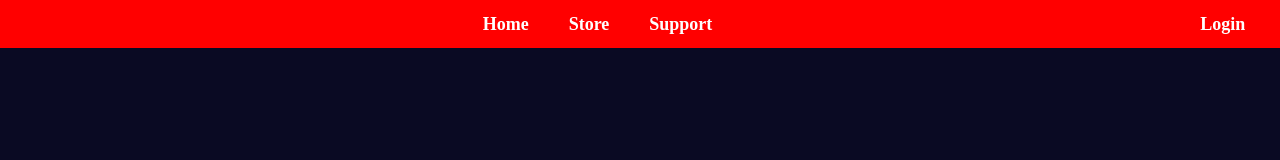
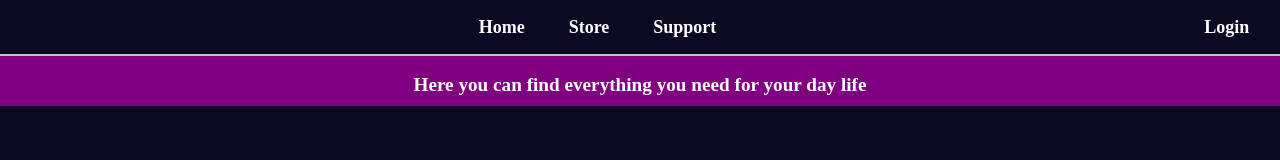
Before and after one commit to Lunarcodeq/ECO-Store, a plain HTML site: page ECO/index.html in a window 1280 px wide. Drawn offline with Linux system fonts and the light colour scheme.

Commit message:
Few changes

```diff
--- a/ECO/index.html
+++ b/ECO/index.html
@@ -7,7 +7,7 @@
         <link rel="stylesheet" href="styles.css">
     </head>
     <body>
-        <nav class="navbar">
+        <header class="navbar">
             <div class="locations">
               <span></span>
               <a href="">Home</a>
@@ -15,7 +15,13 @@
               <a href="">Support</a>
             </div>
             <a href="" class="login">Login</a>
-        </nav>
+        </header>
+        <section class="show-img">
+            <div class="image-container">
+              <img src="https://www.jarir.com/cdn-cgi/image/fit=contain,width=1200,height=auto,quality=100,metadata=none/https://wps-media.jarir.com/wp-content/uploads/2025/05/mb_ksa_210525_huawei_watch5_launch_en2.png" alt="">
+              <p>Here you can find everything you need for your day life</p>
+            </div>
+        </section>
 
         <script src="script.js"></script>
     </body>
--- a/ECO/styles.css
+++ b/ECO/styles.css
@@ -11,12 +11,15 @@ body {
 }
 
 .navbar {
-    background-color: red;
-    height: 6%;
+    background: transparent;
+    position: sticky;
+    top:0;
+    height: 7%;
     width:100%;
     display:flex;
     justify-content: center;
     align-items: center;
+    border-bottom: 2px solid silver;
 }
 
 .navbar a {
@@ -27,9 +30,8 @@ body {
     font-weight:600;
 }
 
-.navbar .locations {
-    display: flex;
-    align-items: right;
+.navbar .locations a {
+    padding:auto 10px;
 }
 
 .login {
@@ -37,12 +39,35 @@ body {
     left: 35%;
 }
 
+.show-img {
+    background-color: purple;
+    display: flex;
+    justify-content: center;
+    align-items: center;
+    flex-direction: column;
+}
+
+.show-img img {
+    margin-top:10px;
+}
+
+.show-img p {
+    text-align: center;
+    margin-bottom: 10px;
+    font-size: 1.2rem;
+    font-weight: 600;
+}
+
 /* MEDIAS */
 
 @media (max-width: 575px) {
   .login {
     position: relative;
-    left: 10%;
+    left: 17%;
+  }
+  .locations {
+    position: relative;
+    left:5%;
   }
 }
 
```
